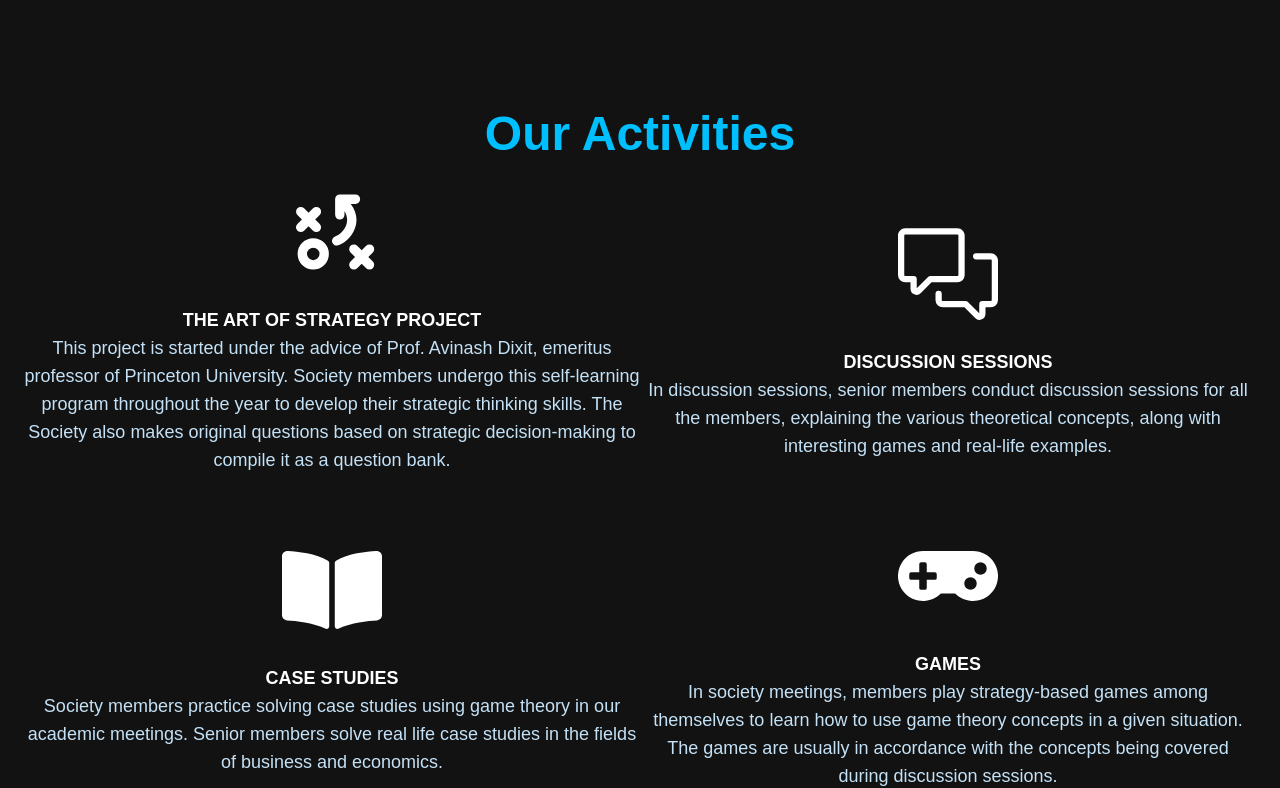
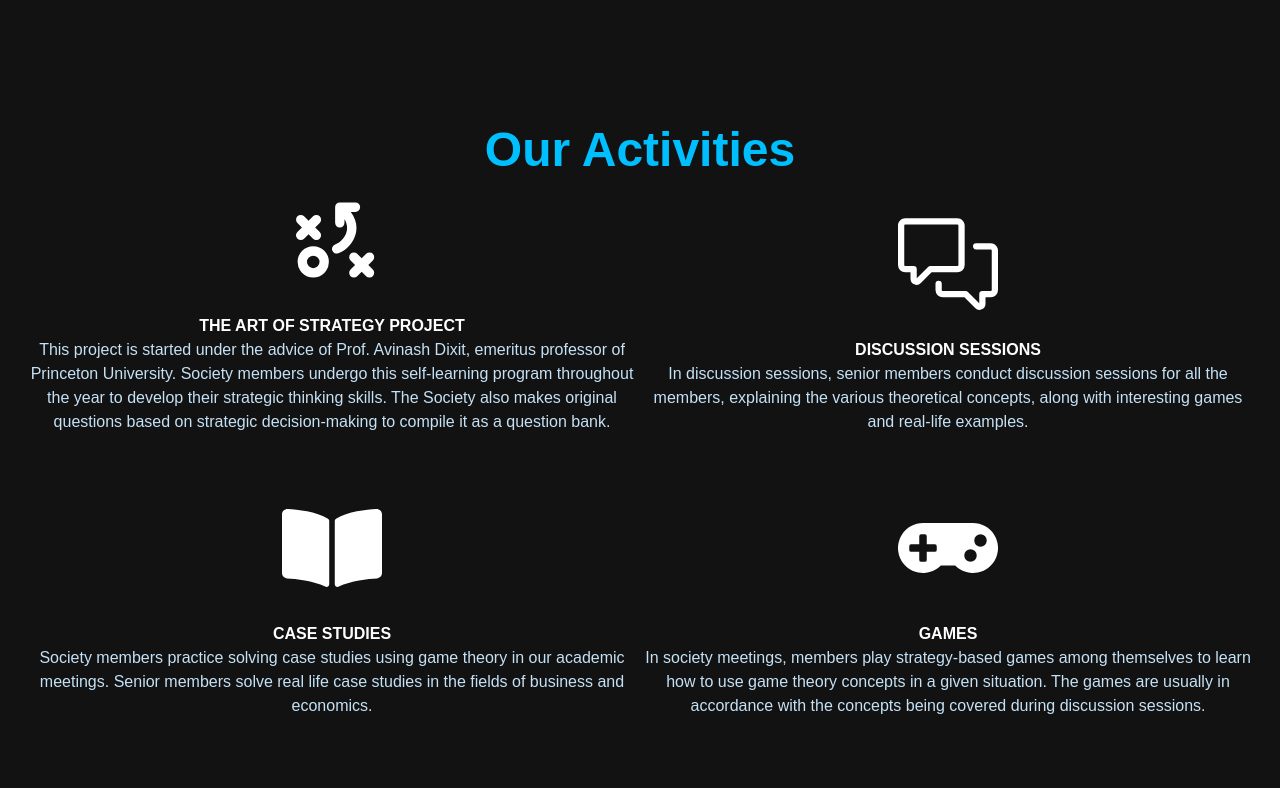
Before and after one commit to kgts-iitkgp/site-frontend, a Next.js app: page /about in a window 1280 px wide. Shown: the part 1763-2551 px from the top of the page. Built offline with nearby package versions, Linux system fonts and the light colour scheme; a web font is replaced by a local one.

Commit message:
font and elements sizing in about page

```diff
--- a/src/app/about/page.tsx
+++ b/src/app/about/page.tsx
@@ -35,7 +35,7 @@ export default function About() {
       <div>
         <div className="flex flex-col justify-center items-center">
           <div className="text-center mt-20">
-            <h1 className="text-5xl font-bold mb-1 sm:mb-6 bg-gradient-to-b from-secondary to-primary inline-block text-transparent bg-clip-text">
+            <h1 className="text-3xl sm:text-5xl mt-5 text-center font-bold text-primary">
               Our History
             </h1>
           </div>
@@ -49,7 +49,7 @@ export default function About() {
                 />
               </div>
               <div className="w-full sm:w-1/2 h-auto text-base md:text-lg text-left text-white my-6 mx-6">
-                <p className="text-tertiary text-4xl font-bold my-2">
+                <p className="text-tertiary text-2xl md:text-3xl lg:text-4xl font-bold my-2">
                   Founding
                 </p>
                 <p>
@@ -71,7 +71,7 @@ export default function About() {
           </div>
           <div className="w-full md:w-4/5 h-auto px-8 py-4 sm:p-8 flex flex-col-reverse sm:flex-row justify-center items-center">
             <div className="w-full sm:w-1/2 h-auto text-base md:text-lg text-left text-white my-6 mx-6">
-              <p className="text-tertiary text-4xl font-bold my-2">Motive</p>
+              <p className="text-tertiary text-2xl md:text-3xl lg:text-4xl font-bold my-2">Motive</p>
               <p>
                 {" "}
                 The Society was founded with a main motive to promote concepts
@@ -96,17 +96,17 @@ export default function About() {
         </div>
         <div className="flex flex-col justify-center">
           <div className="text-center mt-20">
-            <h1 className="text-5xl font-bold mb-1 sm:mb-6 bg-gradient-to-b from-secondary to-primary inline-block text-transparent bg-clip-text">
+            <h1 className="text-3xl sm:text-5xl mt-5 text-center font-bold text-primary">
               Our Activities
             </h1>
           </div>
           <div className="mx-6 flex flex-col justify-center items-center">
             <div className="flex flex-col sm:flex-row sm:justify-around justify-center items-center">
-              <div className="w-4/5 sm:w-[40%] h-auto flex flex-col items-center">
+              <div className="w-4/5 mt-4 sm:w-[40%] h-auto flex flex-col items-center">
                 <PiStrategyBold
-                  style={{ width: 100, height: 100, color: "white" }}
+                  className="text-white w-[80px] h-[80px] sm:w-[100px] sm:h-[100px]"
                 />
-                <p className="text-base md:text-lg  text-tertiary my-6 text-center">
+                <p className="text-sm sm:text-base md:text-lg lg:text-xl  text-tertiary my-6 text-center">
                   <b className="text-white">THE ART OF STRATEGY PROJECT</b>
                   <br />
                   This project is started under the advice of Prof. Avinash
@@ -119,11 +119,11 @@ export default function About() {
                   <br />
                 </p>
               </div>
-              <div className="w-4/5 sm:w-[40%] h-auto flex flex-col items-center">
+              <div className="w-4/5 mt-4 sm:w-[40%] h-auto flex flex-col items-center">
                 <GoCommentDiscussion
-                  style={{ width: 100, height: 100, color: "white" }}
+                  className="text-white w-[80px] h-[80px] sm:w-[100px] sm:h-[100px]"
                 />
-                <p className="text-base md:text-lg  text-tertiary my-6 text-center">
+                <p className="text-sm sm:text-base md:text-lg lg:text-xl  text-tertiary my-6 text-center">
                   <b className="text-white">DISCUSSION SESSIONS</b>
                   <br />
                   In discussion sessions, senior members conduct discussion
@@ -135,11 +135,11 @@ export default function About() {
               </div>
             </div>
             <div className="flex flex-col sm:flex-row sm:justify-around justify-center items-center">
-              <div className="w-4/5 sm:w-[40%] h-auto flex flex-col items-center">
+              <div className="w-4/5 mt-4 sm:w-[40%] h-auto flex flex-col items-center">
                 <FaBookOpen
-                  style={{ width: 100, height: 100, color: "white" }}
+                  className="text-white w-[80px] h-[80px] sm:w-[100px] sm:h-[100px]"
                 />
-                <p className="text-base md:text-lg  text-tertiary my-6 text-center">
+                <p className="text-sm sm:text-base md:text-lg lg:text-xl  text-tertiary my-6 text-center">
                   <b className="text-white">CASE STUDIES</b>
                   <br />
                   Society members practice solving case studies using game
@@ -148,11 +148,11 @@ export default function About() {
                   <br />
                 </p>
               </div>
-              <div className="w-4/5 sm:w-[40%] h-auto flex flex-col items-center">
+              <div className="w-4/5 mt-4 sm:w-[40%] h-auto flex flex-col items-center">
                 <FaGamepad
-                  style={{ width: 100, height: 100, color: "white" }}
+                  className="text-white w-[80px] h-[80px] sm:w-[100px] sm:h-[100px]"
                 />
-                <p className="text-base md:text-lg  text-tertiary my-6 text-center">
+                <p className="text-sm sm:text-base md:text-lg lg:text-xl  text-tertiary my-6 text-center">
                   <b className="text-white">GAMES</b>
                   <br />
                   In society meetings, members play strategy-based games among
```
